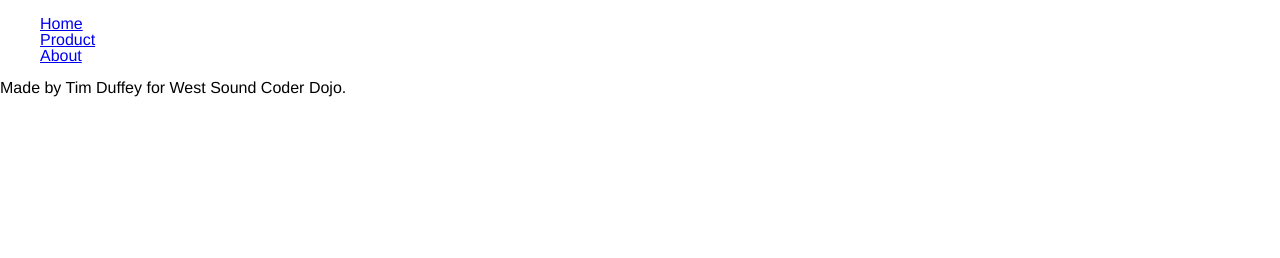
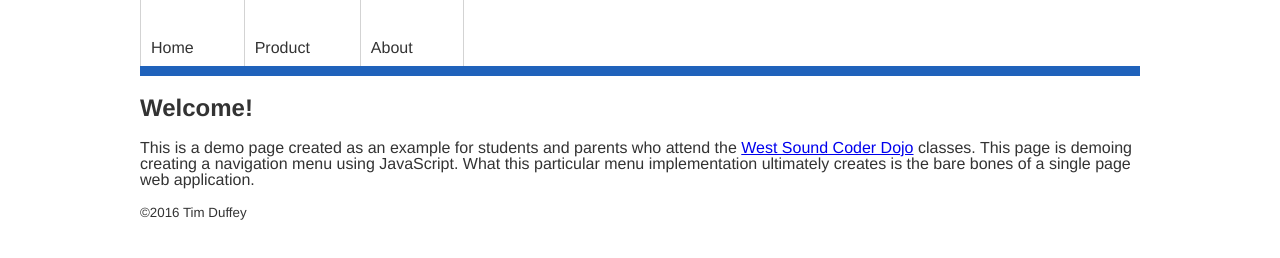
Before and after one commit to decoy31/West-Sound-Coder-Dojo-Coding-Examples, a plain HTML site: page MenuExample/index.html in a window 1280 px wide. Drawn offline with Linux system fonts and the light colour scheme.

Commit message:
Added the ability and styles for the menu to update what is selected based on the URL hash, which includes on page refresh.

```diff
--- a/MenuExample/index.html
+++ b/MenuExample/index.html
@@ -6,37 +6,61 @@
 
 	<!-- Styles -->
 	<link href="styles/reset.css" rel="stylesheet">
+	<link href="styles/common.css" rel="stylesheet">
 	<link href="styles/page.css" rel="stylesheet">
 	<link href="styles/Menu.css" rel="stylesheet">
 
+	<!-- Scripts -->
+	<script src="scripts/Navigate.js"></script>
 	<script src="scripts/Menu.js"></script>
 	<script>
 		function onExamplePageLoad () {
+			// Get the element on the page with an `id` attribute of "menu".
 			var menuContainerElement = document.getElementById('menu');
+
+			// Create a collection of menu items and associated urls.
 			var menuItems = [
-				new MenuItem('Home', '/'),
+				new MenuItem('Home', '#home'),
 				new MenuItem('Product', '#product'),
 				new MenuItem('About', '#about')
 			];
 
-			// Calling the `init` function inside the Menu.js file
-			initMenu(menuContainerElement, menuItems);
+			// Calling the `initMenu` function inside the Menu.js file to initialize the menu.
+			var menu = initMenu(menuContainerElement, menuItems);
+
+			// Calling the `initNavigation` function inside the Navigate.js file to hook up the navigation between the
+			// menu items.
+			initNavigation(menu);
 		}
 	</script>
 </head>
 <body class="MenuExamplePage" onload="onExamplePageLoad();">
+	<div class="content">
 		<header>
-		<div id="menu"></div>
+			<div id="menu">
+				<!-- The menu gets placed here. -->
+			</div>
 		</header>
-	<section id="home">
+		<section id="home" data-hash-key="home">
+			<h1>Welcome!</h1>
+			<p>This is a demo page created as an example for students and parents who attend the
+				<a href="http://www.westsoundcoderdojo.com/">West Sound Coder Dojo</a> classes. This page is demoing
+				creating a navigation menu using JavaScript. What this particular menu implementation ultimately creates
+				is the bare bones of a single page web application.</p>
 		</section>
-	<section id="product">
+		<section id="product" data-hash-key="product">
+			<h1>Product</h1>
+			<p>This code is meant to be used for demonstration and tinkering purposes only. It is not optimized for and
+				it is not recommended to be used out on the World Wide Web.</p>
 		</section>
-	<section id="about">
-		Made by Tim Duffey for West Sound Coder Dojo.
+		<section id="about" data-hash-key="about">
+			<h1>About</h1>
+			<p>Created by <a href="https://www.linkedin.com/in/timothyduffey" target="_blank">Tim Duffey</a> for
+				<a href="http://www.westsoundcoderdojo.com/" target="_blank">West Sound Coder Dojo</a>.</p>
 		</section>
 		<footer>
-
+			<small>&copy;2016 Tim Duffey</small>
 		</footer>
+	</div>
 </body>
 </html>
--- a/MenuExample/scripts/Menu.js
+++ b/MenuExample/scripts/Menu.js
@@ -1,4 +1,8 @@
 "use strict";
+
+/**
+ * @author Tim Duffey
+ */
 
 /**
  * Creates a new instance of the `MenuItem` class.
@@ -10,6 +14,7 @@
 function MenuItem (title, url) {
 	this.title = title;
 	this.url = url;
+	this.isSelected = false;
 }
 
 /**
@@ -17,13 +22,14 @@ function MenuItem (title, url) {
  *
  * @constructor
  */
-function Menu (menuItems) {
+function Menu (menuItems, selectedMenuItemIndex) {
 	/**
 	 * Menu items array.
 	 *
 	 * @type {Array<MenuItem>}
 	 */
 	this.items = menuItems || [];
+	this.selectItem(selectedMenuItemIndex, true);
 
 	var menuElement = document.createElement('ul');
 	menuElement.setAttribute('class', 'Menu');
@@ -59,11 +65,41 @@ Menu.prototype = {
 	 */
 	removeItem: function (title) {
 		for (var index = 0; index < this.items.length; index++) {
-			if (this.items[index].title === title) {
+			var menuItem = this.items[index];
+
+			if (menuItem.title === title) {
 				this.items.splice(index, 1);
 				this._updateMenu();
 				break;
 			}
+		}
+	},
+
+	selectItem: function (menuItemIndex, stopUpdateMenu) {
+		var selMenuItemIndex = parseInt(menuItemIndex, 10) || 0;
+
+		if (isNaN(selMenuItemIndex) || selMenuItemIndex >= this.items.length || selMenuItemIndex < 0) {
+			selMenuItemIndex = this.items.length - 1;
+		}
+
+		for (var index = 0; index < this.items.length; index++) {
+			var menuItem = this.items[index];
+			menuItem.isSelected = index === selMenuItemIndex;
+		}
+
+		if (!stopUpdateMenu) {
+			this._updateMenu();
+		}
+	},
+
+	selectItemByUrl: function (url, stopUpdateMenu) {
+		for (var index = 0; index < this.items.length; index++) {
+			var menuItem = this.items[index];
+			menuItem.isSelected = menuItem.url === url;
+		}
+
+		if (!stopUpdateMenu) {
+			this._updateMenu();
 		}
 	},
 
@@ -76,33 +112,59 @@ Menu.prototype = {
 		this.menuElement.innerHTML = '';
 
 		for (var index = 0; index < this.items.length; index++) {
+			var menuItem = this.items[index];
+
 			// Create the link element that will represent our menu item.
 			var linkElement = document.createElement('a');
-			linkElement.setAttribute('href', this.items[index].url);
+			linkElement.setAttribute('href', menuItem.url);
 			linkElement.setAttribute('class', 'MenuItem');
 			linkElement.setAttribute('data-index', index);
-			linkElement.innerHTML = this.items[index].title;
+			linkElement.innerHTML = menuItem.title;
 
 			// Create the list item container element to hold our menu item.
 			var listItemElement = document.createElement('li');
-			listItemElement.setAttribute('class', 'MenuItemContainer');
+			var classes = 'MenuItemContainer';
+			if (menuItem.isSelected) {
+				classes += ' selected';
+			}
+			listItemElement.setAttribute('class', classes);
+			listItemElement.onclick = this._onMenuItemClick.bind(this);
 
 			// Add the menu item to list item container.
 			listItemElement.appendChild(linkElement);
 			this.menuElement.appendChild(listItemElement);
 		}
+	},
+
+	/**
+	 * Menu item click handler.
+	 *
+	 * @param {Event} e Event object.
+	 * @private
+	 */
+	_onMenuItemClick: function (e) {
+		e.stopPropagation();
+		var targetElement = e.currentTarget || e.target;
+		var linkElement = targetElement.firstChild;
+		window.location.href = linkElement.href;
+
+		var menuItemIndex = linkElement.getAttribute('data-index');
+		this.selectItem(menuItemIndex);
 	}
 };
 
 /**
- * Initializes an instance of the `Menu` class.
+ * Creates and initializes an instance of the `Menu` class.
  *
  * @param {Element} menuContainerElement
  * @param {Array<MenuItem>} [menuItems] Array of `MenuItems`.
+ * @returns {Menu} Returns the instance of `Menu` that gets created and initialized.
  */
 window.initMenu = function (menuContainerElement, menuItems) {
 	var menu = new Menu(menuItems);
 
 	// Add the menu to the container.
 	menuContainerElement.appendChild(menu.menuElement);
+
+	return menu;
 };
--- /dev/null
+++ b/MenuExample/scripts/Navigate.js
@@ -0,0 +1,106 @@
+"use strict";
+
+/**
+ * @author Tim Duffey
+ */
+
+/**
+ * Applies the "hidden" class to all section type elements on the page.
+ */
+function hideAllSectionElements () {
+	var sectionElements = document.getElementsByTagName('section');
+
+	for (var index = 0; index < sectionElements.length; index++) {
+		var sectionElement = sectionElements[index];
+
+		if (sectionElement.className.indexOf('hidden') === -1) {
+			sectionElement.className += ' hidden';
+		}
+	}
+}
+
+/**
+ * Gets the associated section element on the page that has a `data-hash-key` attribute that matches the passed in value
+ * in the `urlHashKey` parameter.
+ *
+ * @param {string} urlHashKey A string that begins with the hash/pound symbol ("#").
+ * @returns {Element} Returns the associated DOM section element.
+ */
+function getAssociatedSectionElement (urlHashKey) {
+	var sectionElements = document.getElementsByTagName('section');
+	var associatedSectionElement;
+
+	// Iterate over the section elements on the page and find the associated section element that has a `data-hash-key`
+	// attribute that matches the `urlHashKey`.
+	for (var index = 0; index < sectionElements.length; index++) {
+		var sectionElement = sectionElements[index];
+
+		if (sectionElement) {
+			var elementHashKey = '#' + sectionElement.getAttribute('data-hash-key');
+
+			if (elementHashKey === urlHashKey) {
+				associatedSectionElement = sectionElement;
+				break;
+			}
+		}
+	}
+
+	if (!associatedSectionElement) {
+		// If no associated section elements were found, use the first section element.
+		associatedSectionElement = sectionElements[0];
+	}
+
+	return associatedSectionElement;
+}
+
+/**
+ * Shows the section element associated with the passed in hash key.
+ *
+ * @param {string} urlHashKey A string that begins with the hash/pound symbol ("#").
+ */
+function showAssociatedSectionElement (urlHashKey) {
+	var associatedSectionElement = getAssociatedSectionElement(urlHashKey);
+
+	if (associatedSectionElement.className.indexOf('hidden') >= 0) {
+		// Show the associated section element.
+		associatedSectionElement.className = associatedSectionElement.className.replace(' hidden', '');
+	}
+}
+
+/**
+ * Selects the menu item associated with the hash key.
+ *
+ * @param {Menu} menu `Menu` class instance.
+ * @param {string} hashKey A string that begins with the hash/pound symbol ("#").
+ */
+function selectMenuItemByHashKey (menu, hashKey) {
+	menu.selectItemByUrl(hashKey);
+}
+
+/**
+ * Handler for a location hash change event.
+ */
+function onLocationHashChanged () {
+	hideAllSectionElements();
+	var urlHashKey = window.location.hash;
+	showAssociatedSectionElement(urlHashKey);
+}
+
+/**
+ * Initializes the navigation handlers for the page.
+ *
+ * @param {Menu} menu `Menu` class instance.
+ */
+window.initNavigation = function (menu) {
+	if ('onhashchange' in window) {
+		// Wait for the hash to change in the URL, then execute our handler.
+		window.onhashchange = onLocationHashChanged;
+	}
+
+	hideAllSectionElements();
+	showAssociatedSectionElement(window.location.hash);
+
+	if (menu) {
+		selectMenuItemByHashKey(menu, window.location.hash);
+	}
+};
--- a/MenuExample/styles/Menu.css
+++ b/MenuExample/styles/Menu.css
@@ -1,10 +1,46 @@
 .Menu {
 	list-style: none;
+	margin: 0;
+	padding: 0;
 }
 
 .Menu .MenuItemContainer {
-	display: block;
+	display: inline-block;
+	cursor: pointer;
+	padding: 40px 50px 10px 10px;
+	-webkit-box-sizing: border-box;
+	-moz-box-sizing: border-box;
+	box-sizing: border-box;
+	border-collapse: collapse;
+	border-left: 1px solid #D3D3D3;
 }
 
-.Menu .MenuItemContainer .MenuItem {
+.Menu .MenuItemContainer:last-child {
+	border-right: 1px solid #D3D3D3;
 }
+
+.Menu .MenuItemContainer {
+	background-color: #ffffff;
+}
+
+.Menu .MenuItemContainer.selected {
+	border-color: #1f62bb;
+	background-color: #1f62bb;
+}
+
+.Menu .MenuItemContainer:hover,
+.Menu .MenuItemContainer.selected:hover {
+	background-color: #2394ff;
+}
+
+.Menu .MenuItemContainer .MenuItem,
+.Menu .MenuItemContainer .MenuItem:visited {
+	color: #333333;
+	text-decoration: none;
+}
+
+
+.Menu .MenuItemContainer:hover > .MenuItem,
+.Menu .MenuItemContainer.selected > .MenuItem {
+	color: #ffffff;
+}
--- /dev/null
+++ b/MenuExample/styles/common.css
@@ -0,0 +1,3 @@
+.hidden {
+	display: none;
+}
--- a/MenuExample/styles/page.css
+++ b/MenuExample/styles/page.css
@@ -1,3 +1,38 @@
 .MenuExamplePage {
+	color: #333333;
+}
 
+.MenuExamplePage header {
+	border-bottom: 10px solid #1f62bb;
 }
+
+.MenuExamplePage header .Menu {
+}
+
+.MenuExamplePage section {
+	width: 100%;
+}
+
+.MenuExamplePage #home {
+}
+
+.MenuExamplePage #product {
+}
+
+.MenuExamplePage #about {
+}
+
+.MenuExamplePage .content {
+	margin: 0 auto;
+	padding-left: 10px;
+	padding-right: 10px;
+	max-width: 1000px;
+}
+
+@media (min-width: 600px) {
+	// Make sure on desktop size screens, the padding around the content provides enough breathing room.
+	.MenuExamplePage .content {
+		padding-left: 10%;
+		padding-right: 10%;
+	}
+}
```
Lines whose indentation alone changed are shown as unchanged.
